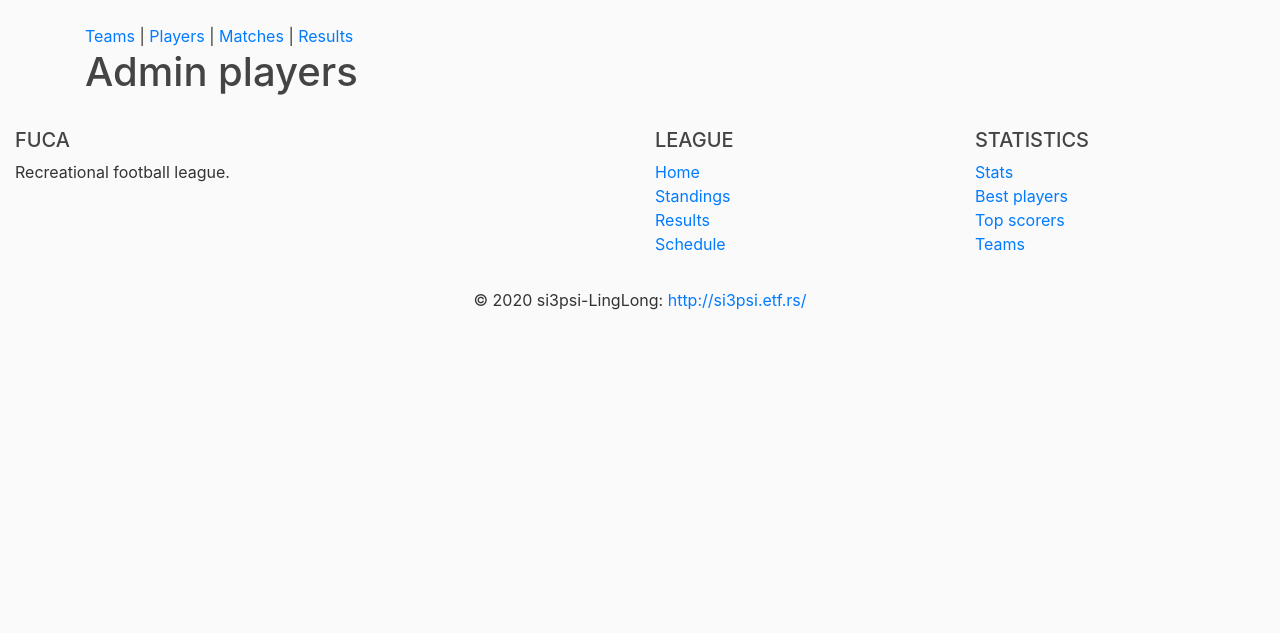
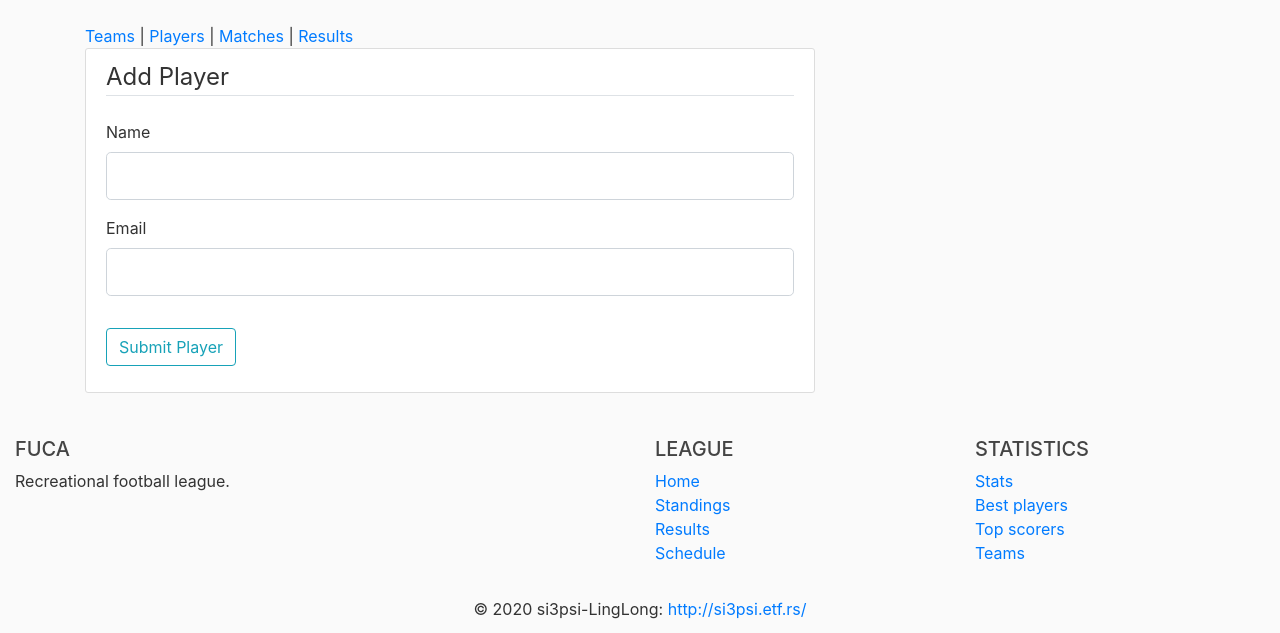
Before and after one commit to urosisakovic/FUCA, a Flask app: page /adminplayers in a window 1280 px wide. Shown: the part 56-689 px from the top of the page. Run offline with Flask 2, Linux system fonts and the light colour scheme; some libraries are stand-ins or nearby versions.

Commit message:
Added basic forms to admin teams and players pages

```diff
--- a/src/fuca/forms.py
+++ b/src/fuca/forms.py
@@ -6,5 +6,16 @@ from wtforms.validators import DataRequired, Email
 class LoginForm(FlaskForm):
     email = StringField('Email', validators=[Email(), DataRequired()])
     password = PasswordField('Password', validators=[DataRequired()])
-    remember_me = BooleanField('Remember me')
+    remember_me = BooleanField('Remember Me')
     submit = SubmitField('Login')
+
+
+class AdminTeamForm(FlaskForm):
+    name = StringField('Name', validators=[DataRequired()])
+    submit = SubmitField('Submit Team')
+
+
+class AdminPlayerForm(FlaskForm):
+    name = StringField('Name', validators=[DataRequired()])
+    email = StringField('Email', validators=[Email(), DataRequired()])
+    submit = SubmitField('Submit Player')
--- a/src/fuca/routes.py
+++ b/src/fuca/routes.py
@@ -1,7 +1,7 @@
 from flask import flash, redirect, render_template, url_for
 from fuca import app, dummydata
 from fuca.models import News, Team, Player, Match, Statistics
-from fuca.forms import LoginForm
+from fuca.forms import LoginForm, AdminTeamForm, AdminPlayerForm
 from datetime import datetime
 
 
@@ -35,18 +35,6 @@ def schedule():
     schedule_db = Match.query.filter(Match.date_time >= datetime.now()).all()
     schedule_list = [schedule.jinja_dict() for schedule in schedule_db]
     return render_template('schedule.html', schedule=schedule_list, title='Schedule')
-
-
-@app.route("/login", methods=['GET', 'POST'])
-def login():
-    form = LoginForm()
-    if form.validate_on_submit():
-        if form.email.data == 'uros@uros.rs' and form.password.data == 'uros':
-            flash('Uros has been logged in!', 'success')
-            return redirect(url_for('home'))
-        else:
-            flash('Not Uros. Please be Uros!', 'danger')
-    return render_template('login.html', title='Login', form=form)
 
 
 @app.route("/stats")
@@ -129,21 +117,48 @@ def teamsquad(id):
     return render_template('team-squad.html', players=players, id=id, title='Team Squad')
 
 
+@app.route("/login", methods=['GET', 'POST'])
+def login():
+    form = LoginForm()
+    if form.validate_on_submit():
+        if form.email.data == 'uros@uros.rs' and form.password.data == 'uros':
+            flash('Uros has been logged in!', 'success')
+            return redirect(url_for('home'))
+        else:
+            flash('Not Uros. Please be Uros!', 'danger')
+    return render_template('login.html', form=form, title='Login')
+
+
 # TODO: Change endpoint to admin/teams.
-@app.route("/adminteams")
+@app.route("/adminteams", methods=['GET', 'POST'])
 def adminteams():
-    return render_template('admin-teams.html', title='Admin Teams')
+    form = AdminTeamForm()
+    if form.validate_on_submit():
+        print("Validated")
+    else:
+        print("Not Validated")
+
+    return render_template('admin-teams.html', form=form, title='Admin Teams')
+
 
 # TODO: Change endpoint to admin/players.
-@app.route("/adminplayers")
+@app.route("/adminplayers", methods=['GET', 'POST'])
 def adminplayers():
-    return render_template('admin-players.html', title='Admin Players')
+    form = AdminPlayerForm()
+    if form.validate_on_submit():
+        print("Validated")
+    else:
+        print("Not Validated")
+
+    return render_template('admin-players.html', form=form, title='Admin Players')
+
 
 # TODO: Change endpoint to admin/adminmatches.
 @app.route("/adminmatches")
 def adminmatches():
     return render_template('admin-matches.html', title='Admin Matches')
 
+
 # TODO: Change endpoint to admin/results.
 @app.route("/adminresults")
 def adminresults():
--- a/src/fuca/templates/admin-players.html
+++ b/src/fuca/templates/admin-players.html
@@ -7,5 +7,44 @@
     <a href="{{ url_for('adminmatches') }}">Matches</a> |
     <a href="{{ url_for('adminresults') }}">Results</a>
 
-    <h1>Admin players</h1>
+    <div class="content-section">
+        <form method="POST" action="">
+            {{ form.hidden_tag() }}
+
+            <fieldset class="form-group">
+                <legend class="border-bottom mb-4">Add Player</legend>
+                <div class="form-group">
+                    {{ form.name.label(class="form-control-label") }}
+                    {% if form.name.errors %}
+                        {{ form.name(class="form-control form-control-lg is-invalid") }}
+                        <div class="invalid-feedback">
+                            {% for error in form.name.errors %}
+                                <span> {{ error }} </span>
+                            {% endfor %}
+                        </div>
+                    {% else %}
+                        {{ form.name(class="form-control form-control-lg") }}
+                    {% endif %}
+                </div>
+
+                <div class="form-group">
+                    {{ form.email.label(class="form-control-label") }}
+                    {% if form.email.errors %}
+                        {{ form.email(class="form-control form-control-lg is-invalid") }}
+                        <div class="invalid-feedback">
+                            {% for error in form.email.errors %}
+                                <span> {{ error }} </span>
+                            {% endfor %}
+                        </div>
+                    {% else %}
+                        {{ form.email(class="form-control form-control-lg") }}
+                    {% endif %}
+                </div>
+
+            </fieldset>
+            <div class="form-group">
+                {{ form.submit(class="btn btn-outline-info") }}
+            </div>
+        </form>
+    </div>
 {% endblock content %}
```
Also changed, not shown: src/fuca/templates/admin-teams.html (+26 -1 lines).
